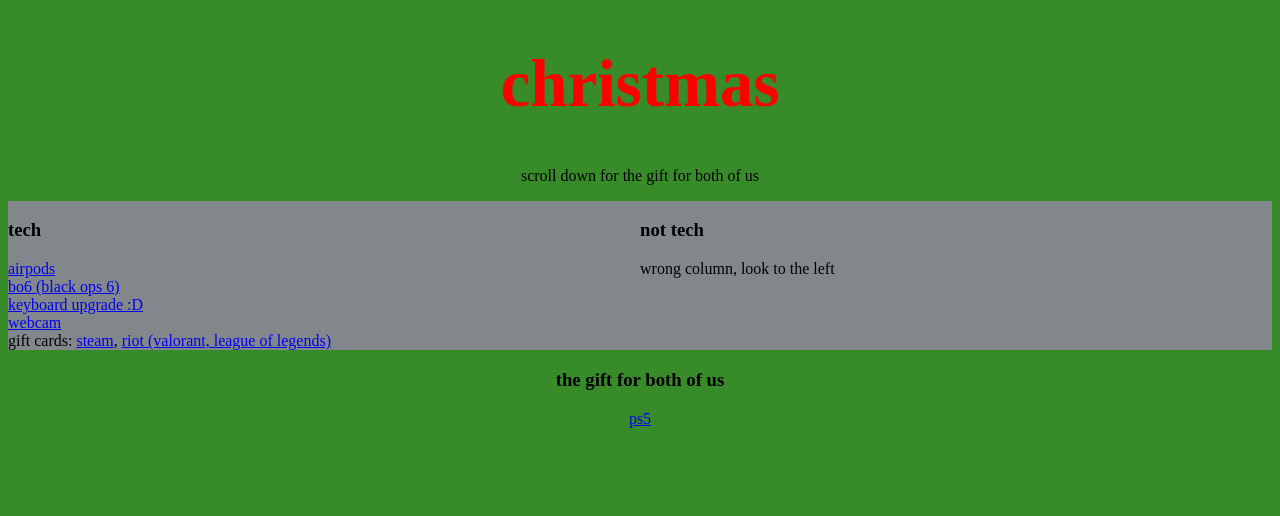
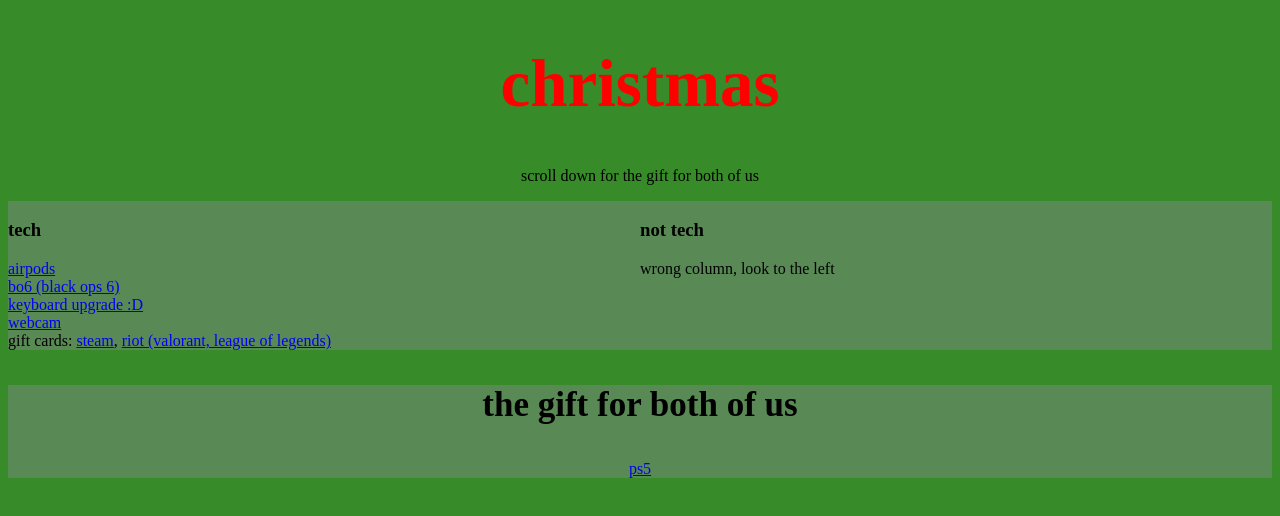
Before and after one commit to meowchanicyuumi/christmas, a plain HTML site: page index.html in a window 1280 px wide. Drawn offline with Linux system fonts and the light colour scheme; a web font is replaced by a local one.

Commit message:
monkey rat

```diff
--- a/index.css
+++ b/index.css
@@ -19,5 +19,11 @@ body {
     clear: both;
 }
 .meow {
-    background-color:#82878b
+    background-color:#82878b74
 }
+.bignibba {
+    background-color: #82878b74
+}
+.bignibba h3 {
+    font-size: 35px;
+}
--- a/index.html
+++ b/index.html
@@ -23,7 +23,7 @@
             <p>wrong column, look to the left</p>
         </div>
     </div>
-    <div class="eldenringbossfight">
+    <div class="eldenringbossfight bignibba">
         <h3 align="center">the gift for both of us</h3>
         <p align=center><a href="https://www.bestbuy.com/site/sony-playstation-5-slim-console-white/6566039.p?skuId=6566039">ps5</a></p>
     </div>
```
